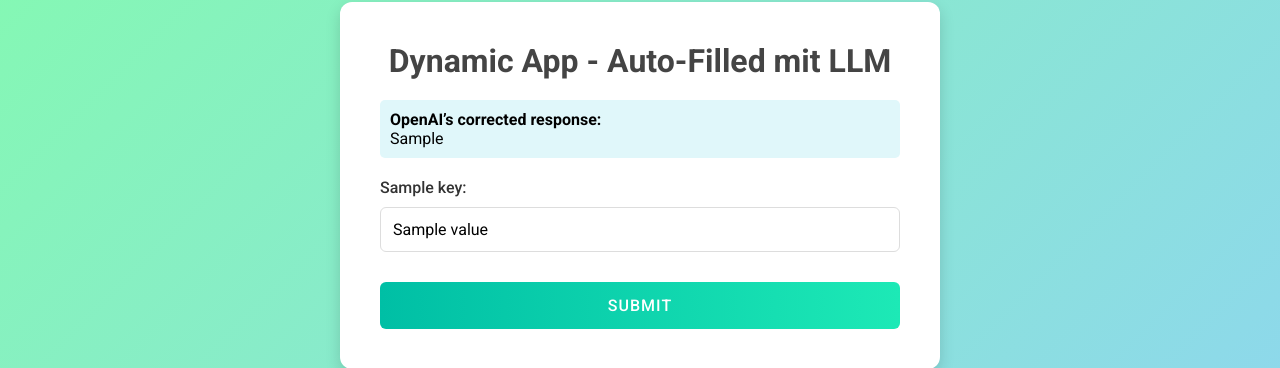
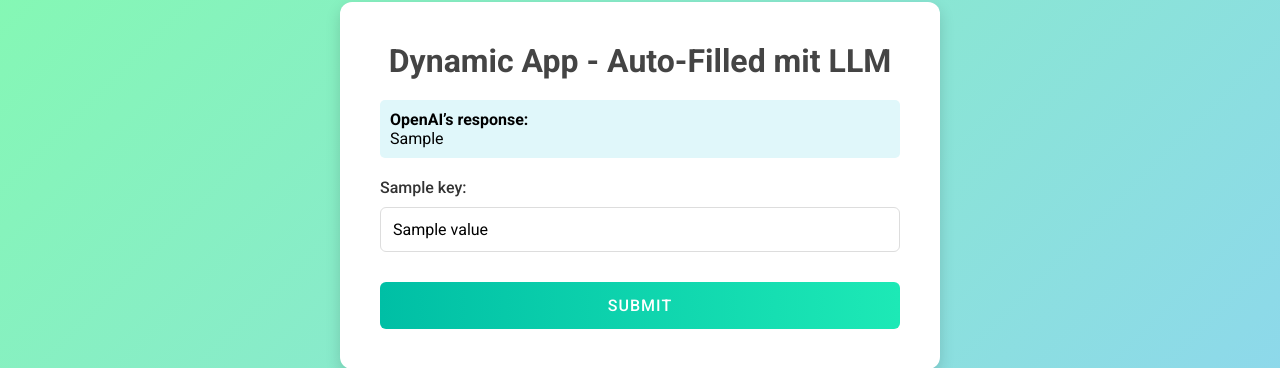
Before and after one commit to roshanzadeh1994/TESTO-SAMPLE-THERMO, a FastAPI app: template templates/dynamic_form.html in a window 1280 px wide. Shown: the part 138-506 px from the top of the page. Run offline with FastAPI, Linux system fonts and the light colour scheme; the template is opened without the code that fills it: most values are stand-ins (such as "Sample title", 1, 10 or a date in 2020).

Commit message:
design done,app works

```diff
--- a/templates/dynamic_form.html
+++ b/templates/dynamic_form.html
@@ -160,7 +160,7 @@
 
         <!-- Anzeige der bereinigten Antwort als Erklärung für den Benutzer -->
         <div class="info-box">
-            <strong>OpenAI’s corrected response:</strong>
+            <strong>OpenAI’s response:</strong>
             <p>{{ clean_response }}</p>
         </div>
 
```
